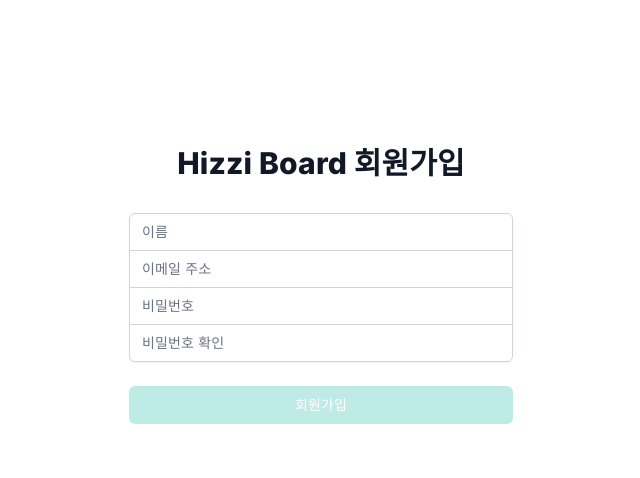
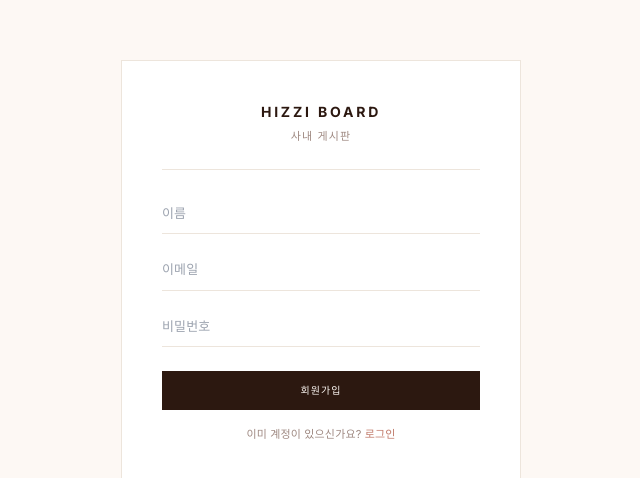
Before and after one commit to rehobot-plan/hizzi-board, a Next.js app: page /signup in a window 1280 px wide. Shown: the part 128-606 px from the top of the page, without its empty margins (319-959 px from the left). Built offline with nearby package versions, Linux system fonts and the light colour scheme; no server answers; the database is empty.

Commit message:
로그인/회원가입 디자인 리뉴얼

```diff
--- a/src/app/login/page.tsx
+++ b/src/app/login/page.tsx
@@ -3,97 +3,119 @@
 import { useState } from 'react';
 import { useRouter } from 'next/navigation';
 import { useAuthStore } from '@/store/authStore';
+import Link from 'next/link';
 
 export default function LoginPage() {
   const [email, setEmail] = useState('');
   const [password, setPassword] = useState('');
   const [error, setError] = useState('');
-  const { signIn, loading } = useAuthStore();
+  const [loading, setLoading] = useState(false);
+  const { signIn } = useAuthStore();
   const router = useRouter();
 
   const handleSubmit = async (e: React.FormEvent) => {
     e.preventDefault();
     setError('');
+    setLoading(true);
     try {
       await signIn(email, password);
-      router.push('/'); // Redirect to home after login
+      router.push('/');
     } catch (err: any) {
-      setError(err.message);
+      setError(err.message || '로그인에 실패했습니다.');
+    } finally {
+      setLoading(false);
     }
   };
 
-  if (loading) {
-    return <div className="min-h-screen flex items-center justify-center bg-white">Loading...</div>;
-  }
+  return (
+    <div style={{ minHeight: '100vh', background: '#FDF8F4', display: 'flex', alignItems: 'center', justifyContent: 'center', padding: 16 }}>
+      <div style={{ background: '#fff', border: '1px solid #EDE5DC', padding: 40, width: '100%', maxWidth: 400 }}>
+        <div style={{ textAlign: 'center', marginBottom: 0 }}>
+          <div style={{ fontSize: 14, fontWeight: 700, letterSpacing: '0.2em', textTransform: 'uppercase', color: '#2C1810' }}>
+            HIZZI BOARD
+          </div>
+          <div style={{ fontSize: 11, letterSpacing: '0.1em', textTransform: 'uppercase', color: '#9E8880', marginTop: 6 }}>
+            사내 게시판
+          </div>
+        </div>
 
-  return (
-    <div className="min-h-screen flex items-center justify-center bg-white">
-      <div className="max-w-md w-full space-y-8 p-8">
-        <div>
-          <h2 className="mt-6 text-center text-3xl font-extrabold text-gray-900">
-            Hizzi Board 로그인
-          </h2>
-        </div>
-        <form className="mt-8 space-y-6" onSubmit={handleSubmit}>
-          <div className="rounded-md shadow-sm -space-y-px">
-            <div>
-              <label htmlFor="email" className="sr-only">
-                이메일 주소
-              </label>
-              <input
-                id="email"
-                name="email"
-                type="email"
-                autoComplete="email"
-                required
-                className="appearance-none rounded-none relative block w-full px-3 py-2 border border-gray-300 placeholder-gray-500 text-gray-900 rounded-t-md focus:outline-none focus:ring-[#81D8D0] focus:border-[#81D8D0] focus:z-10 sm:text-sm"
-                placeholder="이메일 주소"
-                value={email}
-                onChange={(e) => setEmail(e.target.value)}
-              />
-            </div>
-            <div>
-              <label htmlFor="password" className="sr-only">
-                비밀번호
-              </label>
-              <input
-                id="password"
-                name="password"
-                type="password"
-                autoComplete="current-password"
-                required
-                className="appearance-none rounded-none relative block w-full px-3 py-2 border border-gray-300 placeholder-gray-500 text-gray-900 rounded-b-md focus:outline-none focus:ring-[#81D8D0] focus:border-[#81D8D0] focus:z-10 sm:text-sm"
-                placeholder="비밀번호"
-                value={password}
-                onChange={(e) => setPassword(e.target.value)}
-              />
-            </div>
-          </div>
+        <div style={{ borderTop: '1px solid #EDE5DC', margin: '24px 0' }} />
 
+        <form onSubmit={handleSubmit}>
           {error && (
-            <div className="text-red-500 text-sm text-center">
+            <div style={{ fontSize: 11, color: '#C17B6B', marginBottom: 12, textAlign: 'center' }}>
               {error}
             </div>
           )}
 
-          <div>
-            <button
-              type="submit"
-              className="group relative w-full flex justify-center py-2 px-4 border border-transparent text-sm font-medium rounded-md text-white bg-[#81D8D0] hover:bg-[#6BC4BB] focus:outline-none focus:ring-2 focus:ring-offset-2 focus:ring-[#81D8D0]"
-            >
-              로그인
-            </button>
+          <div style={{ marginBottom: 16 }}>
+            <input
+              type="email"
+              value={email}
+              onChange={e => setEmail(e.target.value)}
+              placeholder="이메일"
+              required
+              style={{
+                width: '100%',
+                border: 'none',
+                borderBottom: '1px solid #EDE5DC',
+                padding: '10px 0',
+                fontSize: 13,
+                color: '#2C1810',
+                background: 'transparent',
+                outline: 'none',
+                fontFamily: 'inherit',
+              }}
+            />
           </div>
-          <div className="text-center mt-2">
-            <button
-              type="button"
-              onClick={() => router.push('/signup')}
-              className="text-sm text-[#81D8D0] hover:text-[#6BC4BB]"
-            >
-              회원가입
-            </button>
+
+          <div style={{ marginBottom: 24 }}>
+            <input
+              type="password"
+              value={password}
+              onChange={e => setPassword(e.target.value)}
+              placeholder="비밀번호"
+              required
+              style={{
+                width: '100%',
+                border: 'none',
+                borderBottom: '1px solid #EDE5DC',
+                padding: '10px 0',
+                fontSize: 13,
+                color: '#2C1810',
+                background: 'transparent',
+                outline: 'none',
+                fontFamily: 'inherit',
+              }}
+            />
           </div>
+
+          <button
+            type="submit"
+            disabled={loading}
+            style={{
+              width: '100%',
+              padding: 12,
+              background: loading ? '#9E8880' : '#2C1810',
+              color: '#FDF8F4',
+              border: 'none',
+              fontSize: 10,
+              letterSpacing: '0.1em',
+              textTransform: 'uppercase',
+              cursor: loading ? 'not-allowed' : 'pointer',
+              fontFamily: 'inherit',
+            }}
+          >
+            {loading ? '로그인 중...' : '로그인'}
+          </button>
         </form>
+
+        <div style={{ textAlign: 'center', marginTop: 16, fontSize: 11, color: '#9E8880' }}>
+          계정이 없으신가요?{' '}
+          <Link href="/signup" style={{ color: '#C17B6B', textDecoration: 'none' }}>
+            회원가입
+          </Link>
+        </div>
       </div>
     </div>
   );
--- a/src/app/signup/page.tsx
+++ b/src/app/signup/page.tsx
@@ -3,47 +3,23 @@
 import { useState } from 'react';
 import { useRouter } from 'next/navigation';
 import { useAuthStore } from '@/store/authStore';
-import { usePanelStore } from '@/store/panelStore';
-import { useUserStore } from '@/store/userStore';
+import Link from 'next/link';
 
 export default function SignupPage() {
   const [name, setName] = useState('');
   const [email, setEmail] = useState('');
   const [password, setPassword] = useState('');
-  const [confirmPassword, setConfirmPassword] = useState('');
   const [error, setError] = useState('');
   const [loading, setLoading] = useState(false);
   const { signUp } = useAuthStore();
-  const { panels, updatePanel } = usePanelStore();
-  const { addUser } = useUserStore();
   const router = useRouter();
-  const passwordMatch = password && confirmPassword && password === confirmPassword;
 
   const handleSubmit = async (e: React.FormEvent) => {
     e.preventDefault();
     setError('');
-    if (!name.trim() || !email.trim() || !password.trim()) {
-      setError('모든 필드를 입력해주세요.');
-      return;
-    }
-
     setLoading(true);
     try {
-      await signUp(email.trim(), password, name.trim());
-      const availablePanel = panels.find((panel) => !panel.ownerEmail);
-      const assignedPanelId = availablePanel?.id;
-      if (availablePanel) {
-        await updatePanel(availablePanel.id, {
-          name: `${name.trim()} 패널`,
-          ownerEmail: email.trim(),
-        });
-      }
-      await addUser({
-        name: name.trim(),
-        email: email.trim(),
-        role: 'user',
-        panelId: assignedPanelId,
-      });
+      await signUp(email, password, name);
       router.push('/');
     } catch (err: any) {
       setError(err.message || '회원가입에 실패했습니다.');
@@ -53,82 +29,115 @@ export default function SignupPage() {
   };
 
   return (
-    <div className="min-h-screen flex items-center justify-center bg-white">
-      <div className="max-w-md w-full space-y-8 p-8">
-        <div>
-          <h2 className="mt-6 text-center text-3xl font-extrabold text-gray-900">Hizzi Board 회원가입</h2>
+    <div style={{ minHeight: '100vh', background: '#FDF8F4', display: 'flex', alignItems: 'center', justifyContent: 'center', padding: 16 }}>
+      <div style={{ background: '#fff', border: '1px solid #EDE5DC', padding: 40, width: '100%', maxWidth: 400 }}>
+        <div style={{ textAlign: 'center' }}>
+          <div style={{ fontSize: 14, fontWeight: 700, letterSpacing: '0.2em', textTransform: 'uppercase', color: '#2C1810' }}>
+            HIZZI BOARD
+          </div>
+          <div style={{ fontSize: 11, letterSpacing: '0.1em', textTransform: 'uppercase', color: '#9E8880', marginTop: 6 }}>
+            사내 게시판
+          </div>
         </div>
-        <form className="mt-8 space-y-6" onSubmit={handleSubmit}>
-          <div className="rounded-md shadow-sm -space-y-px">
-            <div>
-              <label htmlFor="name" className="sr-only">이름</label>
-              <input
-                id="name"
-                name="name"
-                type="text"
-                required
-                className="appearance-none rounded-none relative block w-full px-3 py-2 border border-gray-300 placeholder-gray-500 text-gray-900 rounded-t-md focus:outline-none focus:ring-[#81D8D0] focus:border-[#81D8D0] focus:z-10 sm:text-sm"
-                placeholder="이름"
-                value={name}
-                onChange={(e) => setName(e.target.value)}
-              />
+
+        <div style={{ borderTop: '1px solid #EDE5DC', margin: '24px 0' }} />
+
+        <form onSubmit={handleSubmit}>
+          {error && (
+            <div style={{ fontSize: 11, color: '#C17B6B', marginBottom: 12, textAlign: 'center' }}>
+              {error}
             </div>
-            <div>
-              <label htmlFor="email" className="sr-only">이메일 주소</label>
-              <input
-                id="email"
-                name="email"
-                type="email"
-                required
-                className="appearance-none rounded-none relative block w-full px-3 py-2 border border-gray-300 placeholder-gray-500 text-gray-900 focus:outline-none focus:ring-[#81D8D0] focus:border-[#81D8D0] focus:z-10 sm:text-sm"
-                placeholder="이메일 주소"
-                value={email}
-                onChange={(e) => setEmail(e.target.value)}
-              />
-            </div>
-            <div>
-              <label htmlFor="password" className="sr-only">비밀번호</label>
-              <input
-                id="password"
-                name="password"
-                type="password"
-                required
-                className="appearance-none rounded-none relative block w-full px-3 py-2 border border-gray-300 placeholder-gray-500 text-gray-900 focus:outline-none focus:ring-[#81D8D0] focus:border-[#81D8D0] focus:z-10 sm:text-sm"
-                placeholder="비밀번호"
-                value={password}
-                onChange={(e) => setPassword(e.target.value)}
-              />
-            </div>
-            <div>
-              <label htmlFor="confirmPassword" className="sr-only">비밀번호 확인</label>
-              <input
-                id="confirmPassword"
-                name="confirmPassword"
-                type="password"
-                required
-                className="appearance-none rounded-none relative block w-full px-3 py-2 border border-gray-300 placeholder-gray-500 text-gray-900 rounded-b-md focus:outline-none focus:ring-[#81D8D0] focus:border-[#81D8D0] focus:z-10 sm:text-sm"
-                placeholder="비밀번호 확인"
-                value={confirmPassword}
-                onChange={(e) => setConfirmPassword(e.target.value)}
-              />
-            </div>
+          )}
+
+          <div style={{ marginBottom: 16 }}>
+            <input
+              type="text"
+              value={name}
+              onChange={e => setName(e.target.value)}
+              placeholder="이름"
+              required
+              style={{
+                width: '100%',
+                border: 'none',
+                borderBottom: '1px solid #EDE5DC',
+                padding: '10px 0',
+                fontSize: 13,
+                color: '#2C1810',
+                background: 'transparent',
+                outline: 'none',
+                fontFamily: 'inherit',
+              }}
+            />
           </div>
 
-          {error && <div className="text-red-500 text-sm text-center">{error}</div>}
+          <div style={{ marginBottom: 16 }}>
+            <input
+              type="email"
+              value={email}
+              onChange={e => setEmail(e.target.value)}
+              placeholder="이메일"
+              required
+              style={{
+                width: '100%',
+                border: 'none',
+                borderBottom: '1px solid #EDE5DC',
+                padding: '10px 0',
+                fontSize: 13,
+                color: '#2C1810',
+                background: 'transparent',
+                outline: 'none',
+                fontFamily: 'inherit',
+              }}
+            />
+          </div>
 
-          <div>
-            <button
-              type="submit"
-              className="group relative w-full flex justify-center py-2 px-4 border border-transparent text-sm font-medium rounded-md text-white bg-[#81D8D0] hover:bg-[#6BC4BB] focus:outline-none focus:ring-2 focus:ring-offset-2 focus:ring-[#81D8D0] disabled:opacity-50"
-              disabled={loading || !passwordMatch}
-            >
-              {loading ? '가입 중...' : '회원가입'}
-            </button>
-            {!passwordMatch && confirmPassword && (
-              <p className="text-red-500 text-xs mt-1">비밀번호가 일치하지 않습니다.</p>
-            )}
+          <div style={{ marginBottom: 24 }}>
+            <input
+              type="password"
+              value={password}
+              onChange={e => setPassword(e.target.value)}
+              placeholder="비밀번호"
+              required
+              style={{
+                width: '100%',
+                border: 'none',
+                borderBottom: '1px solid #EDE5DC',
+                padding: '10px 0',
+                fontSize: 13,
+                color: '#2C1810',
+                background: 'transparent',
+                outline: 'none',
+                fontFamily: 'inherit',
+              }}
+            />
           </div>
+
+          <button
+            type="submit"
+            disabled={loading}
+            style={{
+              width: '100%',
+              padding: 12,
+              background: loading ? '#9E8880' : '#2C1810',
+              color: '#FDF8F4',
+              border: 'none',
+              fontSize: 10,
+              letterSpacing: '0.1em',
+              textTransform: 'uppercase',
+              cursor: loading ? 'not-allowed' : 'pointer',
+              fontFamily: 'inherit',
+            }}
+          >
+            {loading ? '가입 중...' : '회원가입'}
+          </button>
         </form>
+
+        <div style={{ textAlign: 'center', marginTop: 16, fontSize: 11, color: '#9E8880' }}>
+          이미 계정이 있으신가요?{' '}
+          <Link href="/login" style={{ color: '#C17B6B', textDecoration: 'none' }}>
+            로그인
+          </Link>
+        </div>
       </div>
     </div>
   );
```
Also changed, not shown: src/app/page.tsx (+41 -4 lines).
